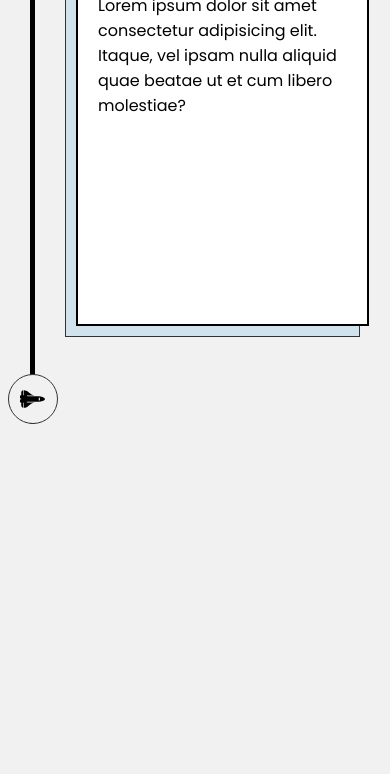
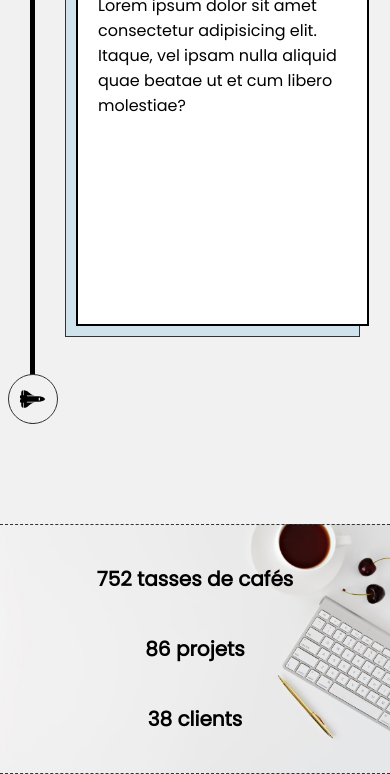
Before and after one commit to CyrilFreeman/Portfolio, a plain HTML site: page index.html in a window 390 px wide. Shown: the part 8196-8970 px from the top of the page. Before the commit the page ends 8720 px from the top, so only its background shows below. Drawn offline with nearby package versions, Linux system fonts and the light colour scheme.

Commit message:
parallax is done

```diff
--- a/index.html
+++ b/index.html
@@ -378,6 +378,18 @@
         </div>
       </div>
     </section>
+    <!-- Section Paralalx -->
+    <div class="section-parallax">
+      <p class="txt-par">
+        752 tasses de cafés
+      </p>
+      <p class="txt-par">
+        86 projets
+      </p>
+      <p class="txt-par">
+        38 clients
+      </p>
+    </div>
 
     <script src="https://unpkg.com/typewriter-effect@latest/dist/core.js"></script>
     <script src="app.js"></script>
--- a/style.css
+++ b/style.css
@@ -919,9 +919,52 @@ h1 {
     height: 1800px;
   }
 }
-
 @media screen and (max-width: 380px) {
   .txt-section {
     font-size: 15px;
   }
 }
+
+/*Section Parallax*/
+.section-parallax {
+  width: 100%;
+  height: 250px;
+  background: url(ressources/accueil.jpg) no-repeat right / cover fixed;
+  display: flex;
+  justify-content: center;
+  align-items: center;
+  border-top: 1px dashed #333;
+  border-bottom: 1px dashed #333;
+}
+.txt-par {
+  font-size: 30px;
+  font-weight: bold;
+  margin: 0 50px;
+}
+.txt-par:nth-child(1) {
+  padding-left: 300px;
+}
+@media screen and (max-width: 1300px) {
+  .txt-par {
+    font-size: 25px;
+    margin: 0 30px;
+  }
+  .txt-par:nth-child(1) {
+    padding-left: 0px;
+  }
+}
+@media screen and (max-width: 700px) {
+  .txt-par {
+    font-size: 22px;
+    margin: 0 25px;
+  }
+}
+@media screen and (max-width: 550px) {
+  .section-parallax {
+    flex-direction: column;
+  }
+  .txt-par {
+    font-size: 20px;
+    margin: 20px 0px;
+  }
+}
```
